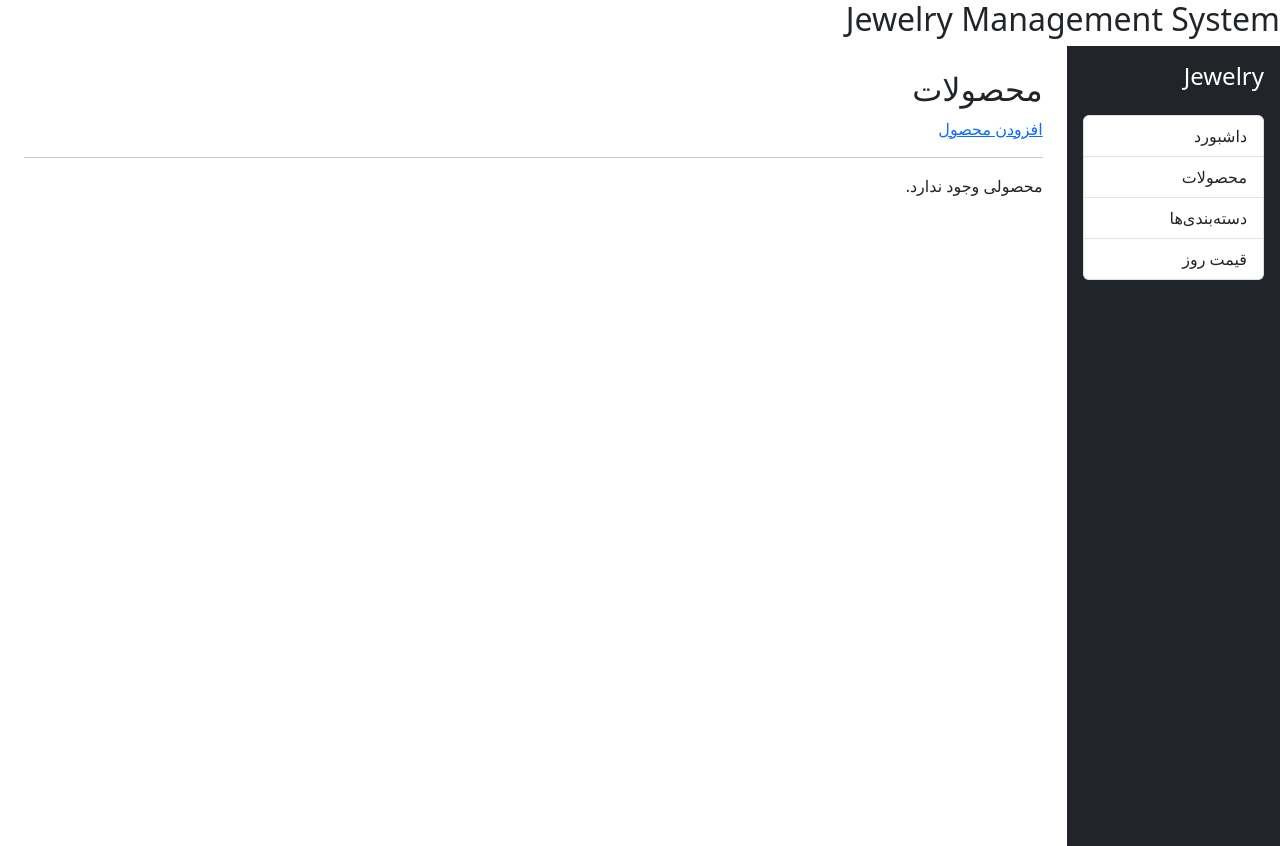
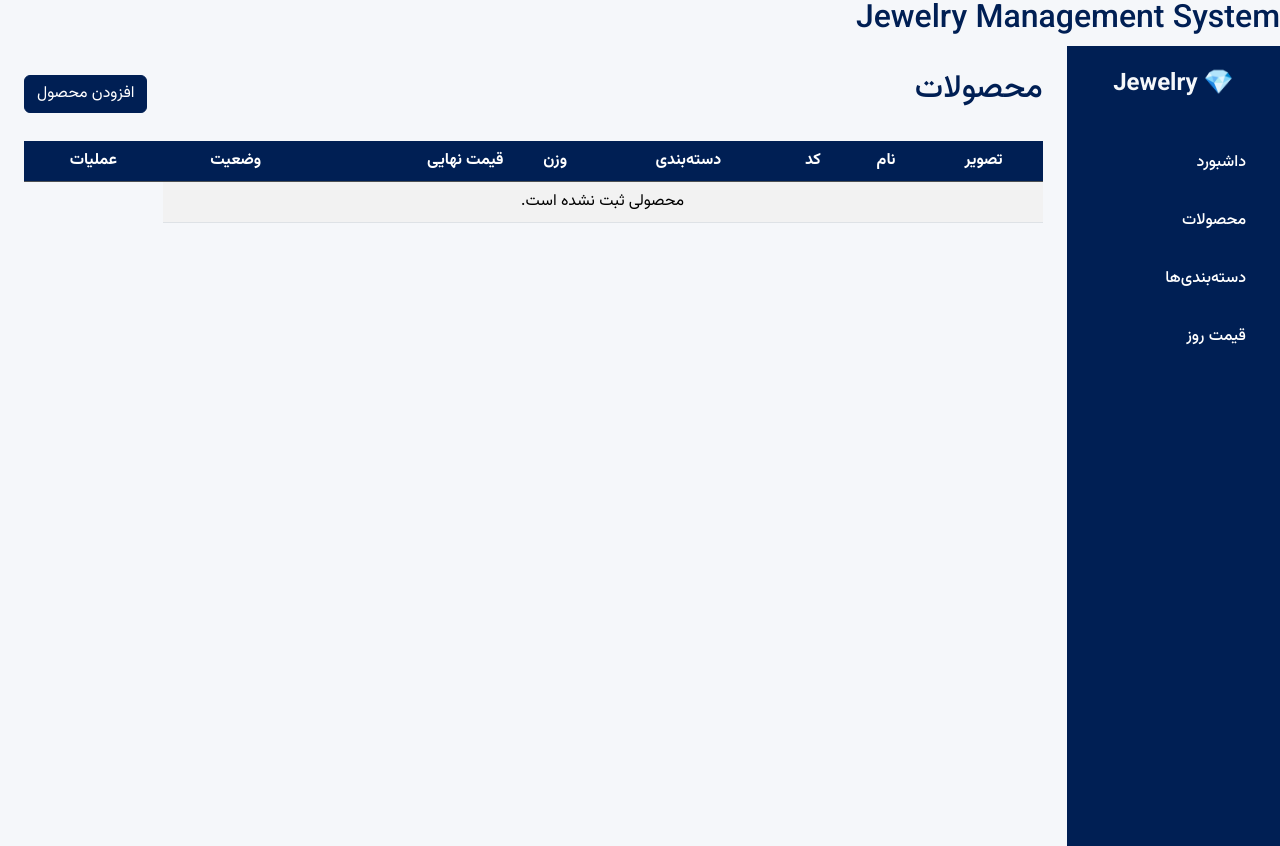
Before and after one commit to mahsa-mtlb/Jewelry-Management-System, a Django app: page /products/ in a window 1280 px wide. Run offline with Django 5.2, Linux system fonts and the light colour scheme; the visitor is signed in with stand-in values (Sample User, id 1); data that the repository does not hold is empty.

Commit message:
style: redesign product list and sidebar UI

```diff
--- /dev/null
+++ b/static/css/style.css
@@ -0,0 +1,136 @@
+:root{
+    --primary:   #001F54;
+    --secondary: #FFE169;
+    --accent:    #003566;
+
+    --background:#F5F7FA;
+    --surface:   #FFFFFF;
+
+    --success:   #104911;
+    --danger:    #850A0A;
+
+    --text:      #1F2937;
+    --border:    #E5E7EB;
+
+    --radius:    12px;
+
+    --shadow:0 6px 20px rgba(0,0,0,.08);
+
+}
+
+.jm-body {
+    background: var(--background);
+    font-family: "Vazirmatn", sans-serif !important;
+    color: var(--primary) ;
+}
+
+
+.btn-primary{
+    background-color: var(--primary);
+    border-color: var(--primary);
+    color: white;
+}
+
+.btn-primary:hover{
+    background-color: #00337f;
+    border-color: #00337f;
+}
+
+.container{
+
+    margin-top:30px;
+
+}
+
+.table-dark{
+
+    background-color: var(--primary) !important;
+
+}
+
+.table-dark th{
+
+    background-color: var(--primary) !important;
+
+    color: white;
+
+}
+.bg-success{
+
+    background-color: var(--success) !important;
+
+}
+
+.btn-danger{
+
+    background-color: var(--danger);
+
+    border-color: var(--danger);
+
+}
+
+.btn-warning{
+
+    background-color: var(--secondary);
+
+    border-color: var(--secondary);
+
+    color: var(--primary);
+
+    font-weight:600;
+
+}
+
+/* ---------- Sidebar ---------- */
+
+.sidebar{
+
+    background: var(--primary);
+
+    min-height: 100vh;
+
+    padding: 24px 18px;
+
+}
+.sidebar-title{
+
+    color: var(--background);
+
+    text-align: center;
+
+    margin-bottom: 40px;
+
+    font-weight: 700;
+
+}
+.sidebar-menu{
+
+    display:flex;
+
+    flex-direction:column;
+
+    gap:10px;
+
+}
+.sidebar-menu a{
+
+    color:white;
+
+    text-decoration:none;
+
+    padding:12px 16px;
+
+    border-radius:var(--radius);
+
+    transition:.25s;
+
+    font-weight:500;
+
+}
+.sidebar-menu a:hover{
+
+    background:rgba(255,225,105,.15);
+
+    color:var(--secondary);
+
+}
--- a/templates/base.html
+++ b/templates/base.html
@@ -8,24 +8,38 @@
         <meta charset="UTF-8">
         <title>{% block title %}Jewelry Management{% endblock %}</title>
 
+        <link rel="preconnect" href="https://fonts.googleapis.com">
+
+        <link rel="preconnect"
+            href="https://fonts.gstatic.com"
+            crossorigin>
+
+        <link href="https://fonts.googleapis.com/css2?family=Vazirmatn:wght@300;400;500;700&display=swap"
+            rel="stylesheet">
+
+        <link href="https://cdn.jsdelivr.net/npm/bootstrap@5.3.7/dist/css/bootstrap.rtl.min.css"
+            rel="stylesheet">
+
         <link rel="stylesheet" href="{% static 'css/style.css' %}">
-
-    <link href="https://cdn.jsdelivr.net/npm/bootstrap@5.3.7/dist/css/bootstrap.rtl.min.css" rel="stylesheet">
 
     </head>
 
-<body>
+<body class="jm-body">
+
     {% include 'includes/navbar.html' %}
+
     <div class="container-fluid">
         <div class="row">
 
             {% include 'includes/sidebar.html' %}
 
             <main class="col-md-10 px-4 py-4">
+
                 {% include 'includes/messages.html' %}
 
                 {% block content %}
                 {% endblock %}
+
             </main>
 
         </div>
--- a/templates/includes/sidebar.html
+++ b/templates/includes/sidebar.html
@@ -1,27 +1,27 @@
-<div class="col-md-2 bg-dark text-white min-vh-100 p-3">
+<div class="col-md-2 sidebar">
 
-    <h4 class="mb-4">
-        Jewelry
+    <h4 class="sidebar-title">
+        💎 Jewelry
     </h4>
 
-    <div class="list-group">
+    <nav class="sidebar-menu">
 
-        <a href="#" class="list-group-item list-group-item-action">
+        <a href="#">
             داشبورد
         </a>
 
-        <a href="#" class="list-group-item list-group-item-action">
+        <a href="{% url 'products:list' %}">
             محصولات
         </a>
 
-        <a href="#" class="list-group-item list-group-item-action">
+        <a href="{% url 'categories:list' %}">
             دسته‌بندی‌ها
         </a>
 
-        <a href="#" class="list-group-item list-group-item-action">
+        <a href="#">
             قیمت روز
         </a>
 
-    </div>
+    </nav>
 
 </div>
--- a/templates/products/product_list.html
+++ b/templates/products/product_list.html
@@ -6,48 +6,119 @@
 
 {% block content %}
 
+<div class="d-flex justify-content-between align-items-center mb-4">
     <h2>محصولات</h2>
 
-<a href="{% url 'products:create' %}">
+    <a href="{% url 'products:create' %}" class="btn btn-primary">
         افزودن محصول
     </a>
+</div>
 
-<hr>
+<table class="table table-striped table-hover align-middle">
+
+    <thead class="table-dark">
+
+        <tr>
+            <th class="text-center">تصویر</th>
+            <th class="text-center">نام</th>
+            <th class="text-center">کد</th>
+            <th class="text-center">دسته‌بندی</th>
+            <th class="text-center">وزن</th>
+            <th class="text-nowrap">قیمت نهایی</th>
+            <th class="text-center">وضعیت</th>
+            <th class="text-center">عملیات</th>
+        </tr>
+
+    </thead>
+
+    <tbody>
 
     {% for product in products %}
 
-<div style="margin-bottom:20px">
+        <tr>
 
-    <strong>
+            <td width="90" class="text-center">
+
+                {% if product.image %}
+                    <img src="{{ product.image.url }}"
+                    width="60"
+                    height="60"
+                    class="rounded"
+                    style="object-fit: cover;">
+                {% else %}
+                    —
+                {% endif %}
+
+            </td>
+
+            <td>
                 <a href="{% url 'products:detail' product.pk %}">
                     {{ product.name }}
                 </a>
-    </strong><br>
+            </td>
 
-    کد: {{ product.product_code }}<br>
+            <td class="text-center">
+                {{ product.product_code }}
+            </td>
 
-    دسته‌بندی: {{ product.category }}<br>
+            <td class="text-center">{{ product.category }}</td>
 
-    وزن: {{ product.weight }} گرم<br>
+            <td class="text-nowrap">
+                {{ product.weight }} گرم
+            </td>
 
-    <a href="{% url 'products:update' product.pk %}">
+            <td class="text-center">{{ product.final_price }}</td>
+
+            <td class="text-center">
+                {% if product.is_active %}
+                    <span class="badge bg-success">موجود</span>
+                {% else %}
+                    <span class="badge bg-danger">ناموجود</span>
+                {% endif %}
+            </td>
+
+            <td>
+
+                <div class="d-flex gap-2">
+
+                    <a
+                        href="{% url 'products:update' product.pk %}"
+                        class="btn btn-warning btn-sm">
+
                         ویرایش
+
                     </a>
 
-    |
+                    <a
+                        href="{% url 'products:delete' product.pk %}"
+                        class="btn btn-danger btn-sm">
 
-    <a href="{% url 'products:delete' product.pk %}">
                         حذف
+
                     </a>
 
                 </div>
 
-<hr>
+            </td>
+
+        </tr>
 
     {% empty %}
 
-<p>محصولی وجود ندارد.</p>
+        <tr>
+
+            <td colspan="7" class="text-center">
+
+                محصولی ثبت نشده است.
+
+            </td>
+
+        </tr>
 
     {% endfor %}
 
+    </tbody>
+
+</table>
+
 {% endblock %}
```
Lines whose indentation alone changed are shown as unchanged.
